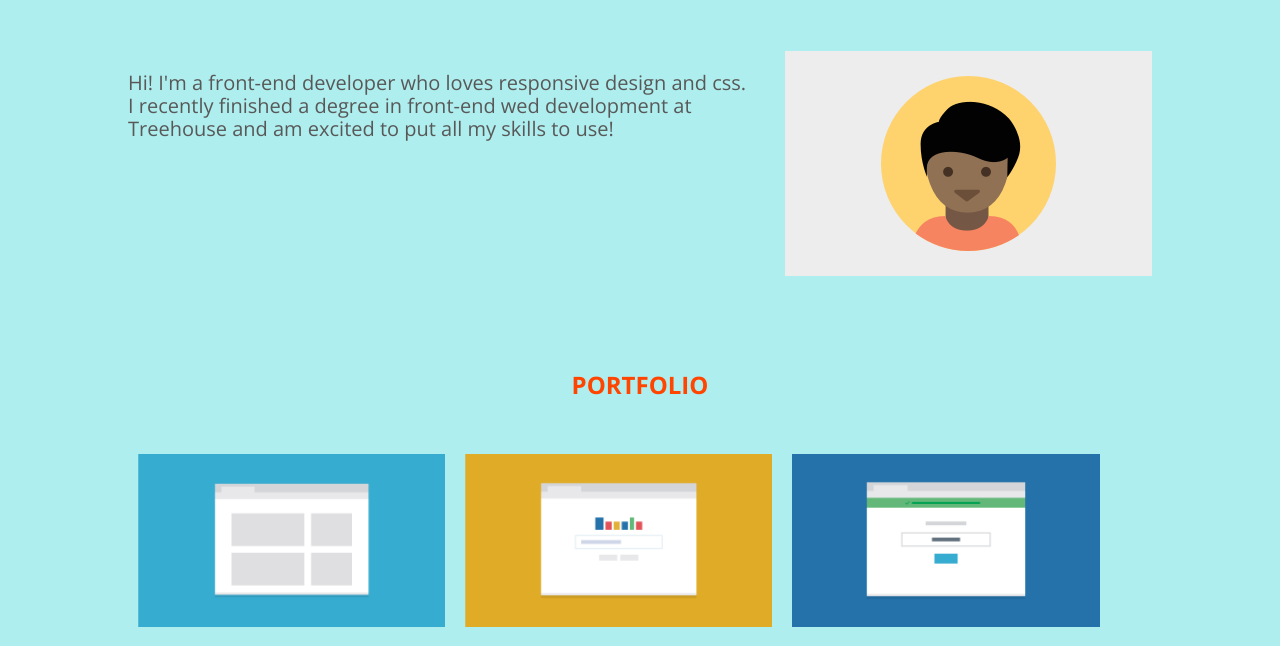
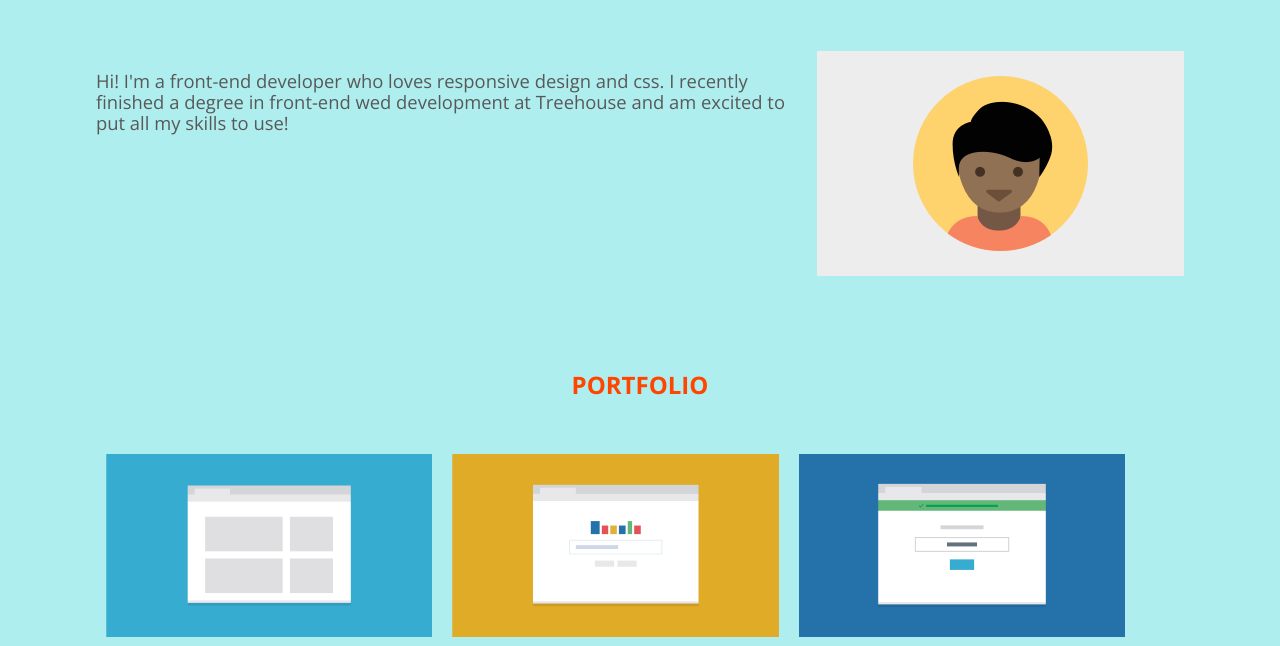
Before and after one commit to bwalkerwebdev/Techdegree-Project-2, a plain HTML site: page index.html in a window 1280 px wide. Shown: the part 123-769 px from the top of the page. Drawn offline with nearby package versions, Linux system fonts and the light colour scheme.

Commit message:
Edit intro text size/margin

```diff
--- a/css/styles.css
+++ b/css/styles.css
@@ -98,9 +98,14 @@ footer {
 /* Media Queries */
 
 @media (min-width: 768px){
+    #wrapper {
+        width: 85%;
+        margin: 0 auto;
+    }
+
     .bio {
         text-align: left;
-        font-size: 1.25em;
+        font-size: 1.15em;
     }
 
     li {
```
